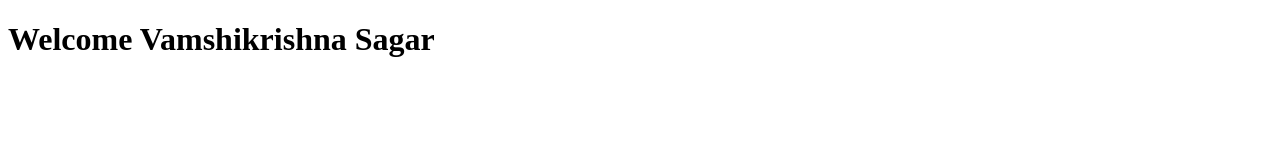
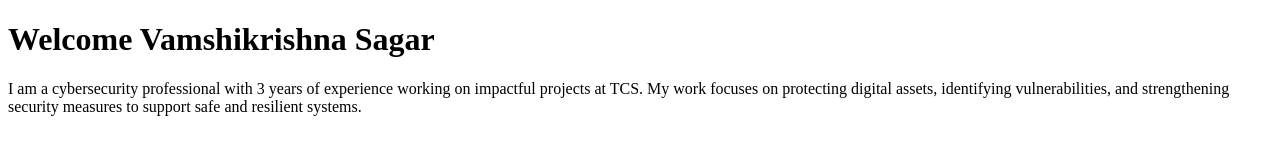
Before and after one commit to Vamshikrishnasagar/my_portfolio_website, a plain HTML site: page index.html in a window 1280 px wide. Drawn offline with Linux system fonts and the light colour scheme.

Commit message:
adding_more_details

```diff
--- a/index.html
+++ b/index.html
@@ -7,5 +7,11 @@
   </head>
   <body>
     <h1>Welcome Vamshikrishna Sagar</h1>
+    <p>
+      I am a cybersecurity professional with 3 years of experience working on
+      impactful projects at TCS. My work focuses on protecting digital assets,
+      identifying vulnerabilities, and strengthening security measures to support
+      safe and resilient systems.
+    </p>
   </body>
 </html>
```
